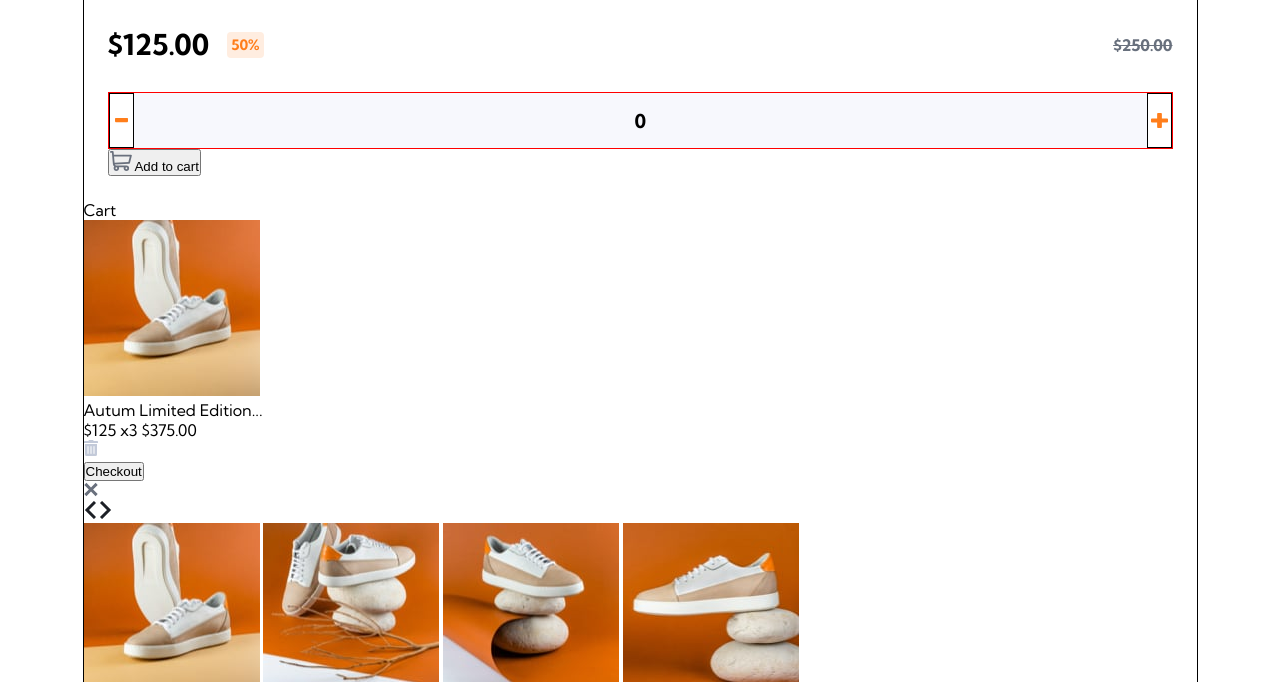
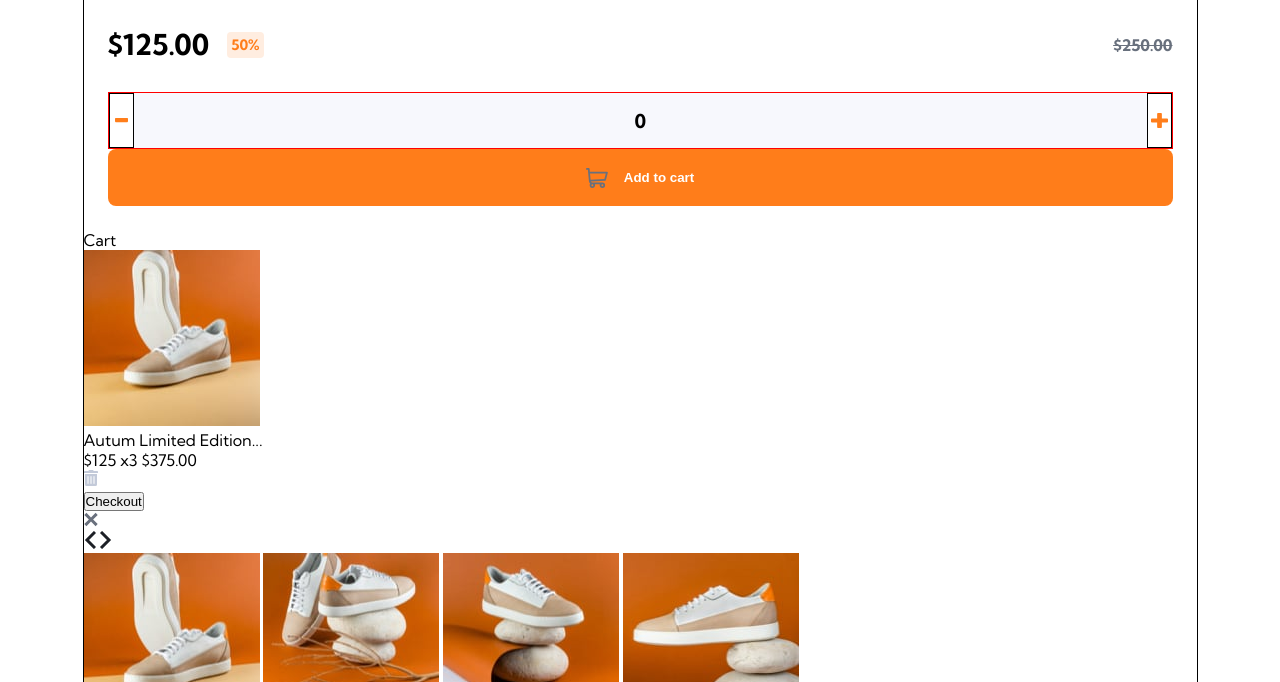
Before and after one commit to ADRIANPALOMECCABRERA05/SEGUNDO-REPOSITORIO-EMTECH-2023, a plain HTML site: page index.html in a window 1280 px wide. Shown: the part 1282-1964 px from the top of the page. Drawn offline with Linux system fonts and the light colour scheme.

Commit message:
cmabios 18 de enero

```diff
--- a/sass/_details.scss
+++ b/sass/_details.scss
@@ -48,4 +48,7 @@
         color: variables.$Dark-grayish-blue;
         text-decoration: line-through;
     }
+    &__button{
+        @include mixins.button;
+    }
 }
--- a/sass/_mixins.scss
+++ b/sass/_mixins.scss
@@ -25,3 +25,20 @@
         cursor: pointer;
     }
 }
+
+
+@mixin button{
+    background-color: variables.$Orange;
+    width: 100%;
+    height: 57px;
+    border-radius: 8px;
+    border: none;
+    color: variables.$White;
+    font-size: 0.9 em;
+    font-weight: 700;
+    display: flex;
+    align-items: center;
+    justify-content: center;
+    gap: 16px;
+
+}
```
Also changed, not shown: sass/styles.css, 1 other file.
